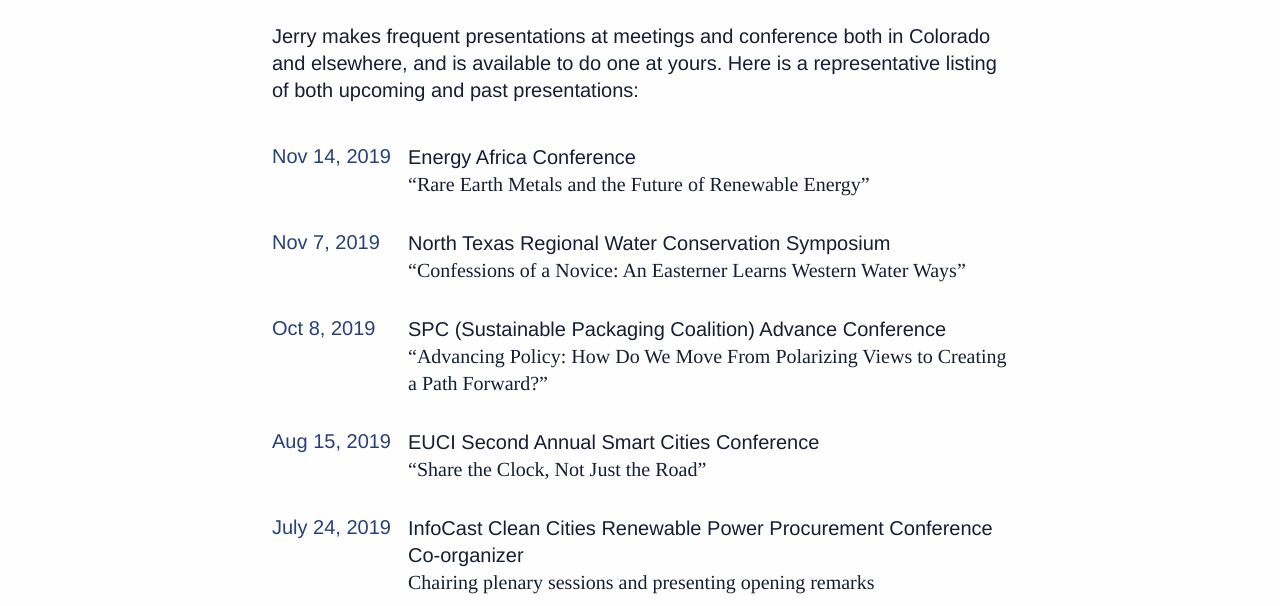
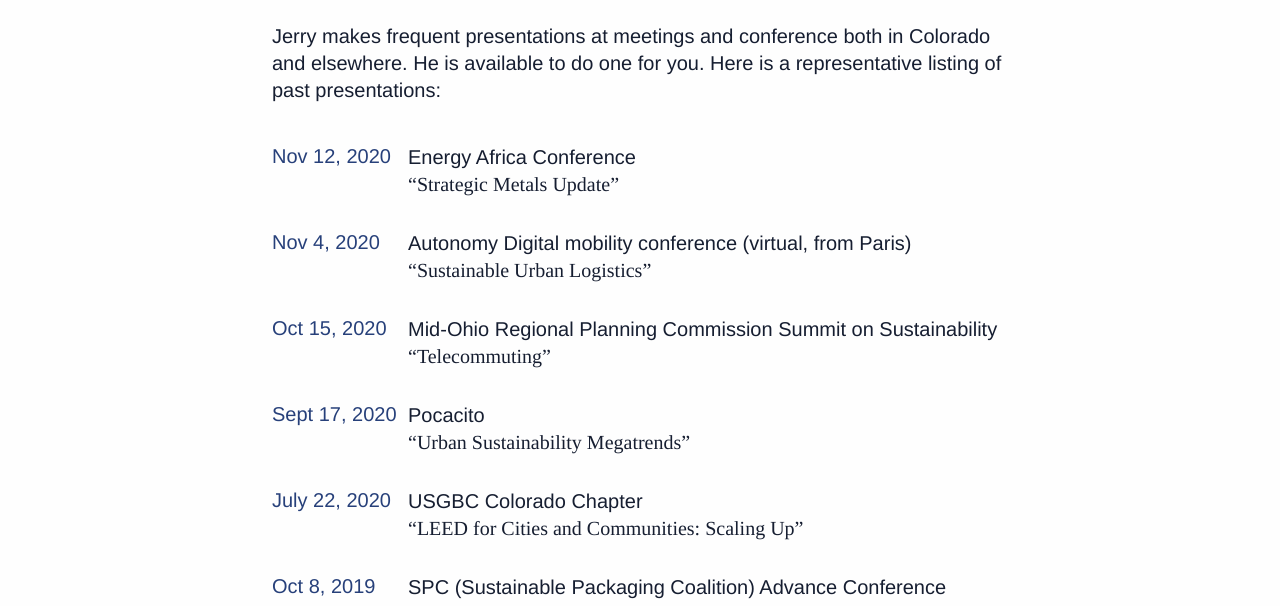
Before and after one commit to jtini/westurb, a Gatsby site: page /presentations in a window 1280 px wide. Shown: the part 159-765 px from the top of the page. Built offline with nearby package versions, Linux system fonts and the light colour scheme; Gatsby itself is replaced by a stand-in of ours.

Commit message:
update presentations page

```diff
--- a/src/pages/presentations.js
+++ b/src/pages/presentations.js
@@ -9,15 +9,33 @@ import './presentations.scss'
 const presentationsList = [
   {
     key: 'energyAfrica',
-        date: 'Nov 14, 2019',
+    date: 'Nov 12, 2020',
     title: 'Energy Africa Conference',
-        subtitle: '“Rare Earth Metals and the Future of Renewable Energy”'
+    subtitle: '“Strategic Metals Update”'
   },
   {
-        key: 'northTex',
-        date: 'Nov 7, 2019',
-        title: 'North Texas Regional Water Conservation Symposium',
-        subtitle: '“Confessions of a Novice: An Easterner Learns Western Water Ways”'
+    key: 'autonomy',
+    date: 'Nov 4, 2020',
+    title: 'Autonomy Digital mobility conference (virtual, from Paris)',
+    subtitle: '“Sustainable Urban Logistics”'
+  },
+  {
+    key: 'morpc',
+    date: 'Oct 15, 2020',
+    title: 'Mid-Ohio Regional Planning Commission Summit on Sustainability',
+    subtitle: '“Telecommuting”'
+  },
+  {
+    key: 'pocacito',
+    date: 'Sept 17, 2020',
+    title: 'Pocacito',
+    subtitle: '“Urban Sustainability Megatrends”'
+  },
+  {
+    key: 'usgbc-co',
+    date: 'July 22, 2020',
+    title: 'USGBC Colorado Chapter',
+    subtitle: '“LEED for Cities and Communities: Scaling Up”'
   },
   {
     key: 'spc',
@@ -31,11 +49,6 @@ const presentationsList = [
     title: 'EUCI Second Annual Smart Cities Conference',
     subtitle: '“Share the Clock, Not Just the Road”'
   }, {
-        key: 'infoCast',
-        date: 'July 24, 2019',
-        title: 'InfoCast Clean Cities Renewable Power Procurement Conference Co-organizer',
-        subtitle: 'Chairing plenary sessions and presenting opening remarks'
-    }, {
     key: "usgbc",
     date: 'Apr 11, 2019',
     title: 'USGBC Colorado Chapter, Rocky Mountain Green Conference',
@@ -45,11 +58,6 @@ const presentationsList = [
     date: 'Mar 13, 2019',
     title: 'Joint Institute for Strategic Energy Analysis annual conference',
     subtitle: '“Advanced Energy for Sustainable Communities”'
-    }, {
-        key: 'una',
-        date: 'Oct 24, 2018',
-        title: 'United Nations Association UN Day Celebration',
-        subtitle: '“The Right to Housing: A Conversation”'
   }, {
     key: 'epri',
     date: 'Oct 4, 2018',
@@ -79,7 +87,7 @@ const Presentations = () => {
       <SEO title="Presentations" />
       <div className="container">
         <h1>Presentations</h1>
-                <p>Jerry makes frequent presentations at meetings and conference both in Colorado and elsewhere, and is available to do one at yours. Here is a representative listing of both upcoming and past presentations:</p>
+        <p>Jerry makes frequent presentations at meetings and conference both in Colorado and elsewhere. He is available to do one for you. Here is a representative listing of past presentations:</p>
         <ul className="dated-list">
           {presentationsList.map(item => (
             <DatedListItem key={item.key} {...item} />
```
Lines whose indentation alone changed are shown as unchanged.
